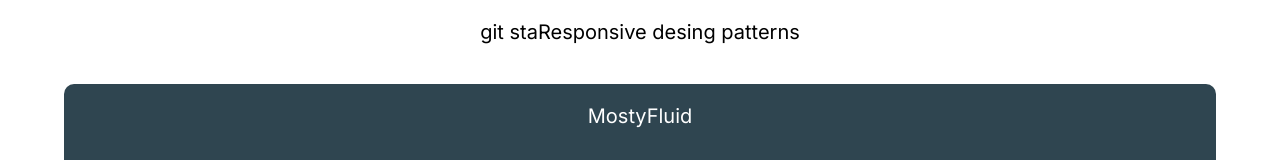
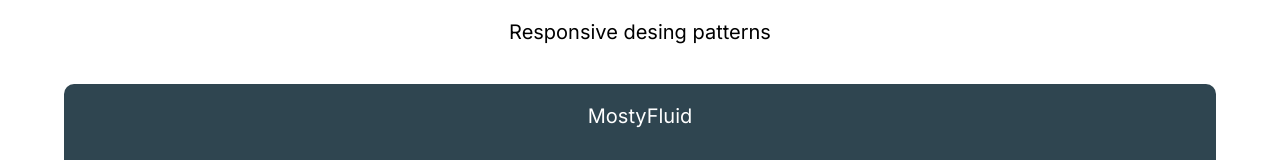
Before and after one commit to rodmejiao/Responsive-desing-patterns, a plain HTML site: page index.html in a window 1280 px wide. Shown: the top 160 px of the page. Drawn offline with Linux system fonts and the light colour scheme.

Commit message:
corrigiendo titulo del home

```diff
--- a/index.html
+++ b/index.html
@@ -12,7 +12,7 @@
 
 <body>
     <main class="container">
-        <h1 class="title"> git staResponsive desing patterns</h1>
+        <h1 class="title"> Responsive desing patterns</h1>
         <div class="box box1">
             <span>MostyFluid</span>
             <p>El patrón Mostly fluid consiste, principalmente, en una cuadrícula fluida. Por lo general, en las
```
